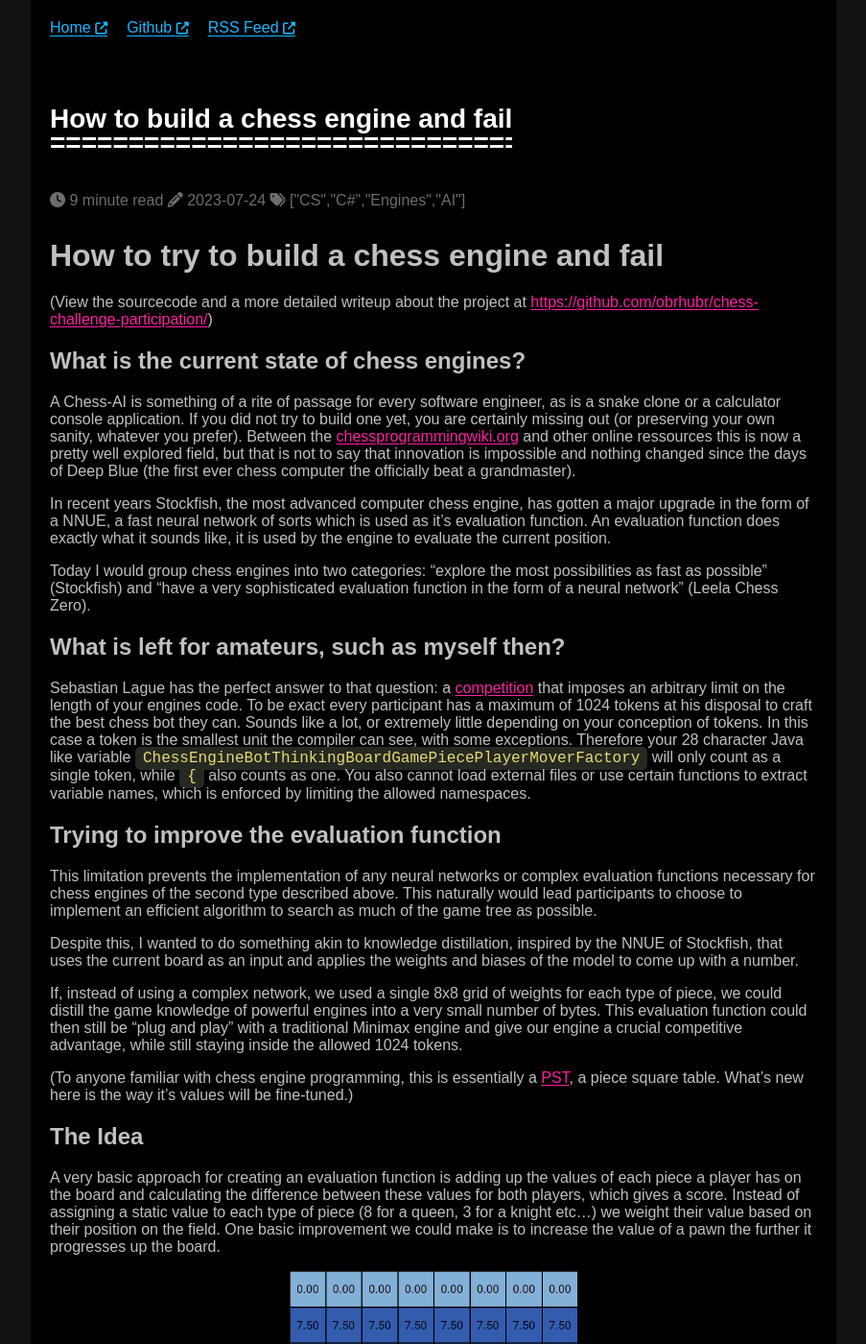
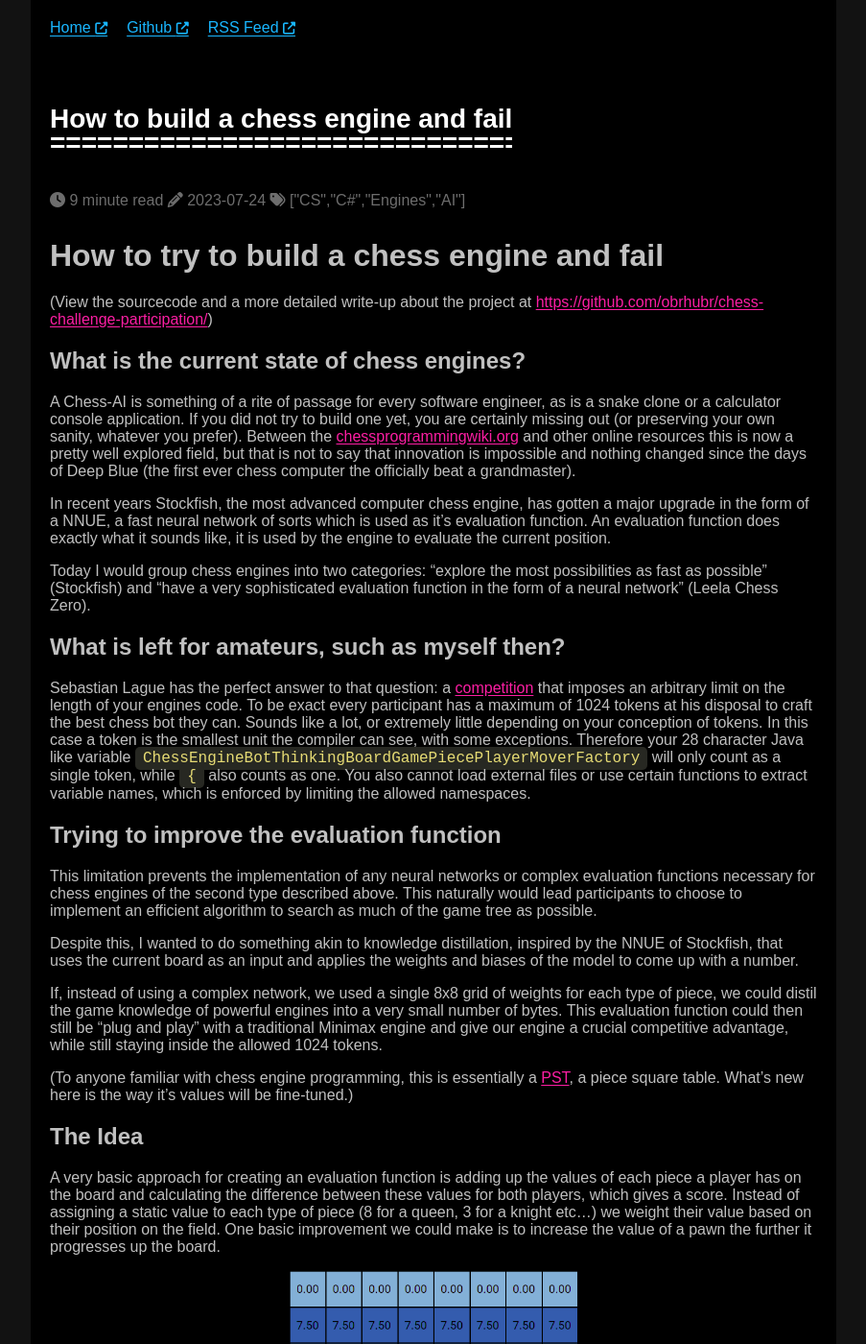
Before and after one commit to obrhubr/obrhubr.github.io, a Jekyll site: the page built from _posts/2023-07-24-chess-engine.md, in a window 1280 px wide and 1400 px high. Shown: the whole window at 96% size, without its empty margins (188-1091 px from the left). Built offline with Jekyll 4.4.1, drawn with Linux system fonts in a browser that asks for light colours; some web fonts are replaced; some of the changed text lies outside the part shown.

Commit message:
Automated update to blog posts

```diff
--- a/_posts/2023-07-24-chess-engine.md
+++ b/_posts/2023-07-24-chess-engine.md
@@ -14,11 +14,11 @@ excerpt: A Chess-AI is something every programmer should build at least once and
 
 # How to try to build a chess engine and fail
 
-(View the sourcecode and a more detailed writeup about the project at [https://github.com/obrhubr/chess-challenge-participation/](https://github.com/obrhubr/chess-challenge-participation/))
+(View the sourcecode and a more detailed write-up about the project at [https://github.com/obrhubr/chess-challenge-participation/](https://github.com/obrhubr/chess-challenge-participation/))
 
 ## What is the current state of chess engines?
 
-A Chess-AI is something of a rite of passage for every software engineer, as is a snake clone or a calculator console application. If you did not try to build one yet, you are certainly missing out (or preserving your own sanity, whatever you prefer). Between the [chessprogrammingwiki.org](https://www.chessprogramming.org/Main_Page) and other online ressources this is now a pretty well explored field, but that is not to say that innovation is impossible and nothing changed since the days of Deep Blue (the first ever chess computer the officially beat a grandmaster).
+A Chess-AI is something of a rite of passage for every software engineer, as is a snake clone or a calculator console application. If you did not try to build one yet, you are certainly missing out (or preserving your own sanity, whatever you prefer). Between the [chessprogrammingwiki.org](https://www.chessprogramming.org/Main_Page) and other online resources this is now a pretty well explored field, but that is not to say that innovation is impossible and nothing changed since the days of Deep Blue (the first ever chess computer the officially beat a grandmaster).
 
 In recent years Stockfish, the most advanced computer chess engine, has gotten a major upgrade in the form of a NNUE, a fast neural network of sorts which is used as it’s evaluation function. An evaluation function does exactly what it sounds like, it is used by the engine to evaluate the current position.
 
@@ -34,7 +34,7 @@ This limitation prevents the implementation of any neural networks or complex ev
 
 Despite this, I wanted to do something akin to knowledge distillation, inspired by the NNUE of Stockfish, that uses the current board as an input and applies the weights and biases of the model to come up with a number.
 
-If, instead of using a complex network, we used a single 8x8 grid of weights for each type of piece, we could distill the game knowledge of powerful engines into a very small number of bytes. This evaluation function could then still be “plug and play” with a traditional Minimax engine and give our engine a crucial competitive advantage, while still staying inside the allowed 1024 tokens.
+If, instead of using a complex network, we used a single 8x8 grid of weights for each type of piece, we could distil the game knowledge of powerful engines into a very small number of bytes. This evaluation function could then still be “plug and play” with a traditional Minimax engine and give our engine a crucial competitive advantage, while still staying inside the allowed 1024 tokens.
 
 (To anyone familiar with chess engine programming, this is essentially a [PST](https://www.chessprogramming.org/Piece-Square_Tables), a piece square table. What's new here is the way it's values will be fine-tuned.)
 
```
Also changed, not shown: other parts of _posts/2023-07-24-chess-engine.md (+3 -3 lines), _posts/2023-12-26-skiing-ai.md (+9 -9 lines).
